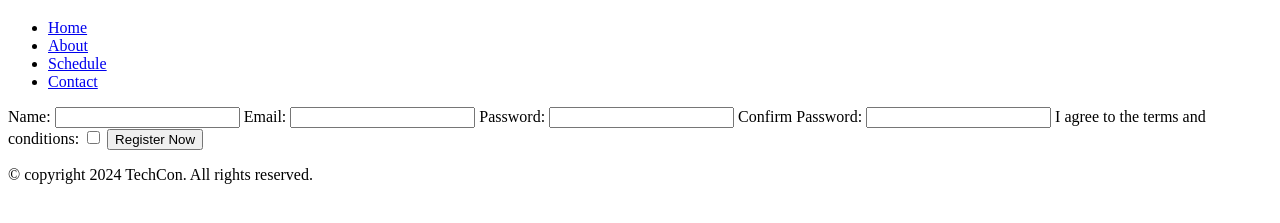
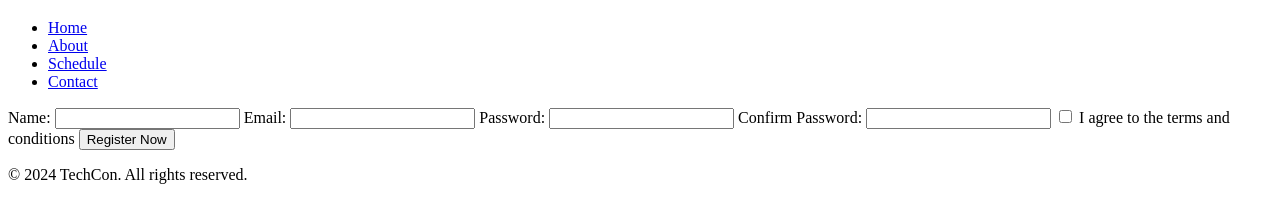
Before and after one commit to amsali22/TechCon_HTML, a plain HTML site: page techcon_website/register.html in a window 1280 px wide. Shown: the part 61-284 px from the top of the page. Drawn offline with Linux system fonts and the light colour scheme.

Commit message:
Update register.html

```diff
--- a/techcon_website/register.html
+++ b/techcon_website/register.html
@@ -30,15 +30,17 @@
             <label for="confirm-password">Confirm Password:</label>
             <input type="password" id="confirm-password" name="confirm-password" required>
 
-            <label for="terms">I agree to the terms and conditions:</label>
-            <input type="checkbox" id="terms" name="terms" required>
+            <label for="terms">
+                <input type="checkbox" id="terms" name="terms" required>
+                I agree to the terms and conditions
+            </label>
 
             <button type="submit">Register Now</button>
         </form>
     </main>
 
     <footer>
-        <p>&copy; copyright 2024 TechCon. All rights reserved.</p>
+        <p>&copy; 2024 TechCon. All rights reserved.</p>
     </footer>
 </body>
 </html>
```
